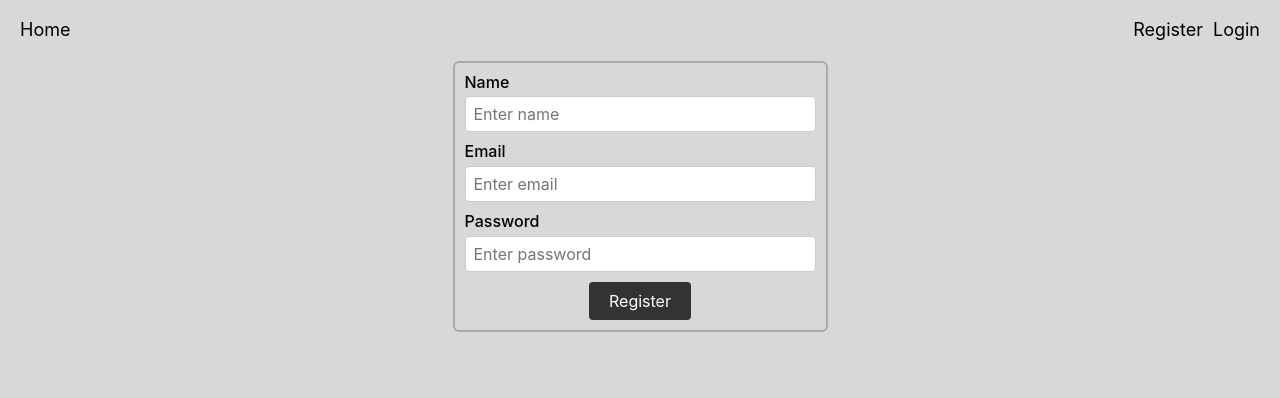
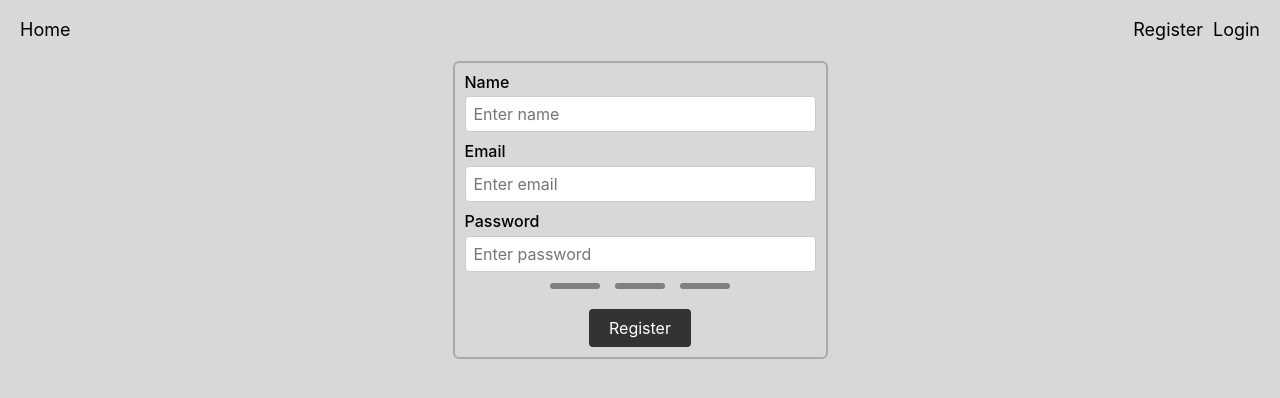
Before and after one commit to maksymPr424/goit-react-hw-08, a React (Vite) app: page /register in a window 1280 px wide. Shown: the top 398 px of the page. Built offline with nearby package versions, Linux system fonts and the light colour scheme.

Commit message:
change register form

```diff
--- a/src/components/App.jsx
+++ b/src/components/App.jsx
@@ -6,6 +6,7 @@ import { useDispatch, useSelector } from "react-redux";
 import { selectLoggedIn, selectRefreshing } from "../redux/auth/selectors";
 import { refreshUser } from "../redux/auth/operations";
 import toast, { Toaster } from "react-hot-toast";
+import PrivateRoute from "./PrivateRoute";
 
 const HomePage = lazy(() => import("../pages/HomePage/HomePage"));
 const RestrictedRoute = lazy(() => import("./RestrictedRoute"));
@@ -57,7 +58,12 @@ function App() {
               />
             }
           />
-          <Route path="/contacts" element={<ContactsPage />} />
+          <Route
+            path="/contacts"
+            element={
+              <PrivateRoute component={<ContactsPage />} redirectTo="/login" />
+            }
+          />
           <Route path="*" element={<NotFoundPage />} />
         </Routes>
       </Suspense>
--- a/src/components/ContactList/ContactList.jsx
+++ b/src/components/ContactList/ContactList.jsx
@@ -6,22 +6,16 @@ import toast, { Toaster } from "react-hot-toast";
 import { selectFilteredContacts } from "../../redux/filter/selectors";
 import { selectError, selectLoading } from "../../redux/contacts/selectors";
 import { getContacts } from "../../redux/contacts/operations";
-import { selectLoggedIn } from "../../redux/auth/selectors";
-import { Navigate } from "react-router-dom";
 
 export default function ContactList() {
   const dispatch = useDispatch();
   const contacts = useSelector(selectFilteredContacts);
   const isError = useSelector(selectError);
   const isLoading = useSelector(selectLoading);
-  const isLogged = useSelector(selectLoggedIn);
 
   useEffect(() => {
-    if (!isLogged) {
-      return;
-    }
     dispatch(getContacts());
-  }, [dispatch, isLogged]);
+  }, [dispatch]);
 
   useEffect(() => {
     if (isLoading) {
@@ -39,8 +33,6 @@ export default function ContactList() {
 
   return (
     <>
-      {isLogged ? (
-        <>
       <ul className={css.list}>
         {contacts.map(({ id, name, number }) => {
           return (
@@ -52,9 +44,5 @@ export default function ContactList() {
       </ul>
       <Toaster />
     </>
-      ) : (
-        <Navigate to="/login" replace={true} />
-      )}
-    </>
   );
 }
--- a/src/components/LogInForm/LogInForm.jsx
+++ b/src/components/LogInForm/LogInForm.jsx
@@ -41,7 +41,7 @@ export default function LogInForm() {
         <Form className={css.form}>
           <div className={css.inputDiv}>
             <label className={css.label} htmlFor={emailId}>
-              Name
+              Email
             </label>
             <Field
               id={emailId}
@@ -58,13 +58,13 @@ export default function LogInForm() {
           </div>
           <div className={css.inputDiv}>
             <label className={css.label} htmlFor={passwordId}>
-              Name
+              Password
             </label>
             <Field
               id={passwordId}
               placeholder="Enter password"
               className={css.input}
-              type="text"
+              type="password"
               name="password"
             ></Field>
             <ErrorMessage
--- /dev/null
+++ b/src/components/PrivateRoute.jsx
@@ -0,0 +1,14 @@
+import { useSelector } from "react-redux";
+import { selectLoggedIn } from "../redux/auth/selectors";
+import { Navigate } from "react-router-dom";
+
+export default function PrivateRoute({
+  component: Component,
+  redirectTo = "/",
+}) {
+  const isLogged = useSelector(selectLoggedIn);
+
+  return (
+    <>{isLogged ? Component : <Navigate to={redirectTo} replace={true} />}</>
+  );
+}
--- a/src/components/RegisterForm/RegisterForm.jsx
+++ b/src/components/RegisterForm/RegisterForm.jsx
@@ -5,11 +5,19 @@ import { nanoid } from "nanoid";
 import { useDispatch } from "react-redux";
 import { register } from "../../redux/auth/operations";
 import toast, { Toaster } from "react-hot-toast";
+import { useEffect, useState } from "react";
+import clsx from "clsx";
 
 const initValues = {
   name: "",
   email: "",
   password: "",
+};
+
+const initState = {
+  hard: false,
+  middle: false,
+  easy: false,
 };
 
 const registerSchema = Yup.object().shape({
@@ -19,7 +27,7 @@ const registerSchema = Yup.object().shape({
     .required("Required"),
   email: Yup.string().email("Invalid email format").required("Required"),
   password: Yup.string()
-    .min(3, "Too short!")
+    .min(8, "Too short!")
     .max(50, "Too long!")
     .required("Required"),
 });
@@ -29,6 +37,81 @@ export default function RegisterForm() {
   const emailId = nanoid();
   const passwordId = nanoid();
   const dispatch = useDispatch();
+  const [color, setColor] = useState(initState);
+  const [passValue, setValue] = useState("");
+
+  const hasLetters = /[a-zA-Z]/.test(passValue);
+  const hasDigits = /\d/.test(passValue);
+  const hasSymbols = /[!@#$%^&*(),.?":{}|<>]/.test(passValue);
+
+  const isRedClass = clsx(
+    passValue.length < 8 && passValue.length !== 0 && css.red
+  );
+
+  const firstClass = clsx(
+    css.message,
+    isRedClass ||
+      (color.hard && css.green) ||
+      (color.middle && css.yellow) ||
+      (color.easy && css.red)
+  );
+
+  const secondClass = clsx(
+    css.message,
+    isRedClass,
+    (color.hard && css.green) || (color.middle && css.yellow)
+  );
+
+  const thirdClass = clsx(css.message, isRedClass, color.hard && css.green);
+
+  const changeInput = (e) => {
+    const inputValue = e.target.value.trim();
+    const filteredValue = inputValue
+      .split("")
+      .filter((item) => item !== " ")
+      .join("");
+    setValue(filteredValue);
+  };
+
+  useEffect(() => {
+    const typesCount = [hasDigits, hasLetters, hasSymbols].filter(
+      Boolean
+    ).length;
+
+    switch (typesCount) {
+      case 3:
+        setColor((prev) => {
+          return {
+            ...prev,
+            hard: true,
+          };
+        });
+
+        break;
+      case 2:
+        setColor((prev) => {
+          return {
+            ...prev,
+            middle: true,
+            hard: false,
+          };
+        });
+        break;
+      case 1:
+        setColor((prev) => {
+          return {
+            ...prev,
+            easy: true,
+            middle: false,
+            hard: false,
+          };
+        });
+        break;
+      default:
+        setColor(initState);
+        break;
+    }
+  }, [hasDigits, hasLetters, hasSymbols]);
 
   const notifyError = () =>
     toast.error("Something went wrong. Please try again!");
@@ -91,12 +174,19 @@ export default function RegisterForm() {
               Password
             </label>
             <Field
+              onChange={changeInput}
+              value={passValue}
               id={passwordId}
+              className={css.input}
               placeholder="Enter password"
-              className={css.input}
-              type="text"
+              type="password"
               name="password"
-            ></Field>
+            />
+            <div className={css.output}>
+              <div className={firstClass}></div>
+              <div className={secondClass}></div>
+              <div className={thirdClass}></div>
+            </div>
             <ErrorMessage
               className={css.errorMessage}
               name="password"
--- a/src/components/RegisterForm/RegisterForm.module.css
+++ b/src/components/RegisterForm/RegisterForm.module.css
@@ -9,17 +9,19 @@
 }
 
 .inputDiv {
+  position: relative;
   display: flex;
   flex-direction: column;
   gap: 5px;
-  align-items: flex-start;
-}
-
-.inputDiv:not(:last-child) {
   margin-bottom: 10px;
 }
 
+.inputDiv:last-of-type {
+  margin-bottom: 20px;
+}
+
 .label {
+  text-align: left;
   font-weight: 500;
   font-size: 16px;
 }
@@ -38,6 +40,32 @@
 .input:focus,
 .input:active {
   border-color: #555;
+}
+
+.message {
+  margin-top: 6px;
+  width: 50px;
+  height: 6px;
+  border-radius: 5px;
+  background-color: grey;
+}
+
+.output {
+  display: flex;
+  justify-content: center;
+  gap: 15px;
+}
+
+.red {
+  background-color: red;
+}
+
+.yellow {
+  background-color: yellow;
+}
+
+.green {
+  background-color: green;
 }
 
 .submitBtn {
@@ -59,5 +87,8 @@
 }
 
 .errorMessage {
+  position: absolute;
+  top: 0;
+  right: 0;
   color: red;
 }
--- a/src/redux/contacts/operations.js
+++ b/src/redux/contacts/operations.js
@@ -1,7 +1,5 @@
 import { createAsyncThunk } from "@reduxjs/toolkit";
 import axios from "axios";
-
-axios.defaults.baseURL = "https://connections-api.goit.global/";
 
 export const getContacts = createAsyncThunk(
   "contacts/getContacts",
--- a/src/redux/contacts/slice.js
+++ b/src/redux/contacts/slice.js
@@ -5,6 +5,7 @@ import {
   addContact,
   editContact,
 } from "./operations";
+import { logOut } from "../auth/operations";
 
 const handlePending = (state) => {
   state.loading = true;
@@ -15,13 +16,15 @@ const handleRejected = (state, action) => {
   state.error = action.payload;
 };
 
+const initValues = {
+  items: [],
+  loading: false,
+  error: null,
+};
+
 const contactsSlice = createSlice({
   name: "contacts",
-  initialState: {
-    items: [],
-    loading: false,
-    error: null,
-  },
+  initialState: initValues,
   extraReducers: (builder) => {
     builder
       .addCase(getContacts.fulfilled, (state, action) => {
@@ -60,7 +63,8 @@ const contactsSlice = createSlice({
           state.items[index] = action.payload;
         }
       })
-      .addCase(editContact.rejected, handleRejected);
+      .addCase(editContact.rejected, handleRejected)
+      .addCase(logOut.fulfilled, () => initValues);
   },
 });
 
```
Lines whose indentation alone changed are shown as unchanged.
